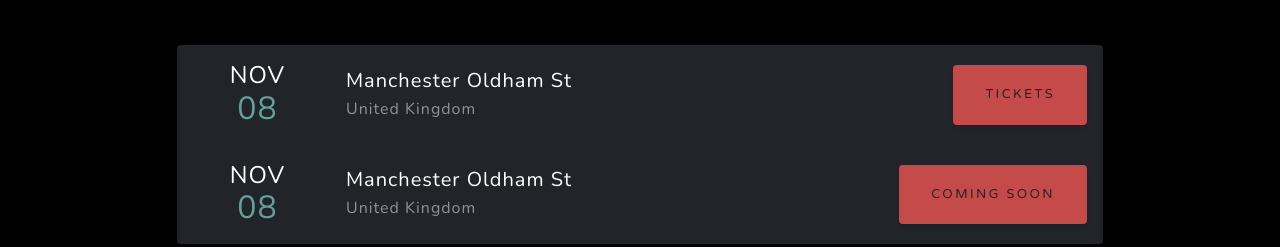
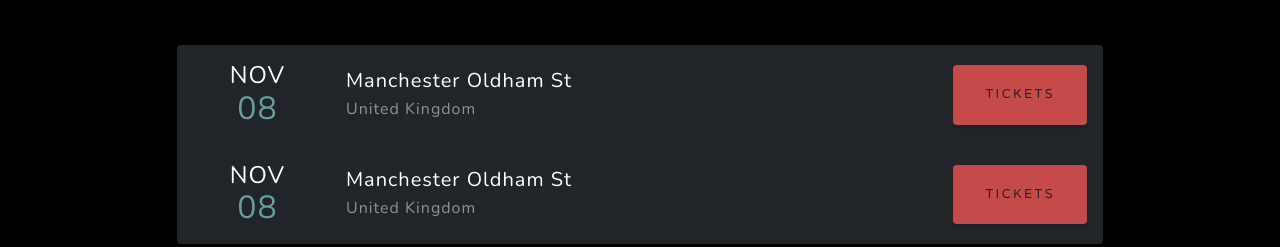
Before and after one commit to KevinDGnanih/official-kdw-page, a website: page index.html in a window 1280 px wide. Shown: the part 705-952 px from the top of the page. Drawn offline with nearby package versions, Linux system fonts and the light colour scheme.

Commit message:
update title

```diff
--- a/index.html
+++ b/index.html
@@ -106,7 +106,7 @@
                                     <p class="text-white-50 mb-0">United Kingdom</p>
                                 </div>
                                 <div class="col-md-3 text-end">
-                                    <a href="https://www.fatsoma.com/e/8mkujde3/kevin-davy-white-london-the-workshop" target="_blank" class="btn red-b">Coming Soon</a>
+                                    <a href="https://www.fatsoma.com/e/8mkujde3/kevin-davy-white-london-the-workshop" target="_blank" class="btn red-b">Tickets</a>
                                 </div>
                             </div>
                         </div>
```
